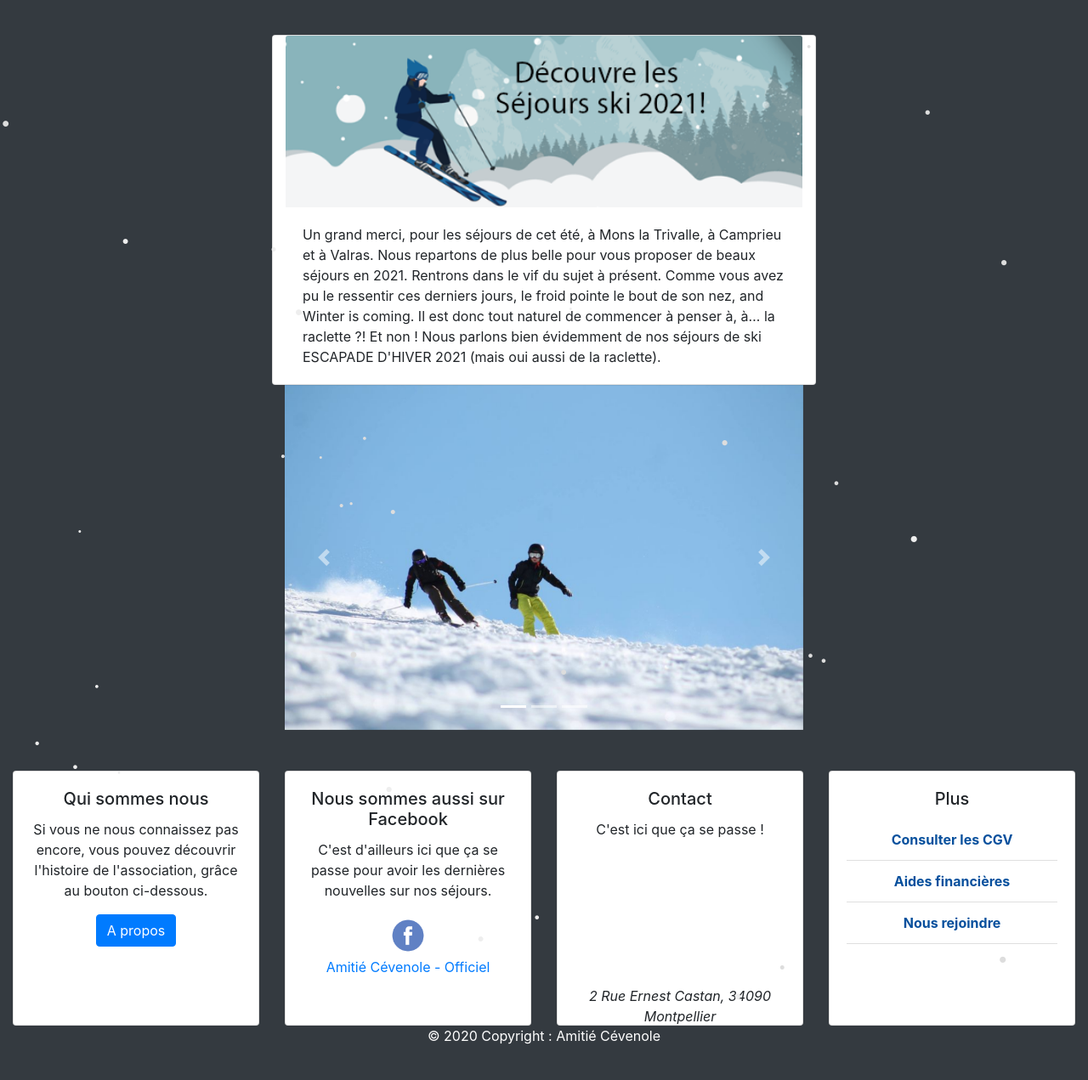
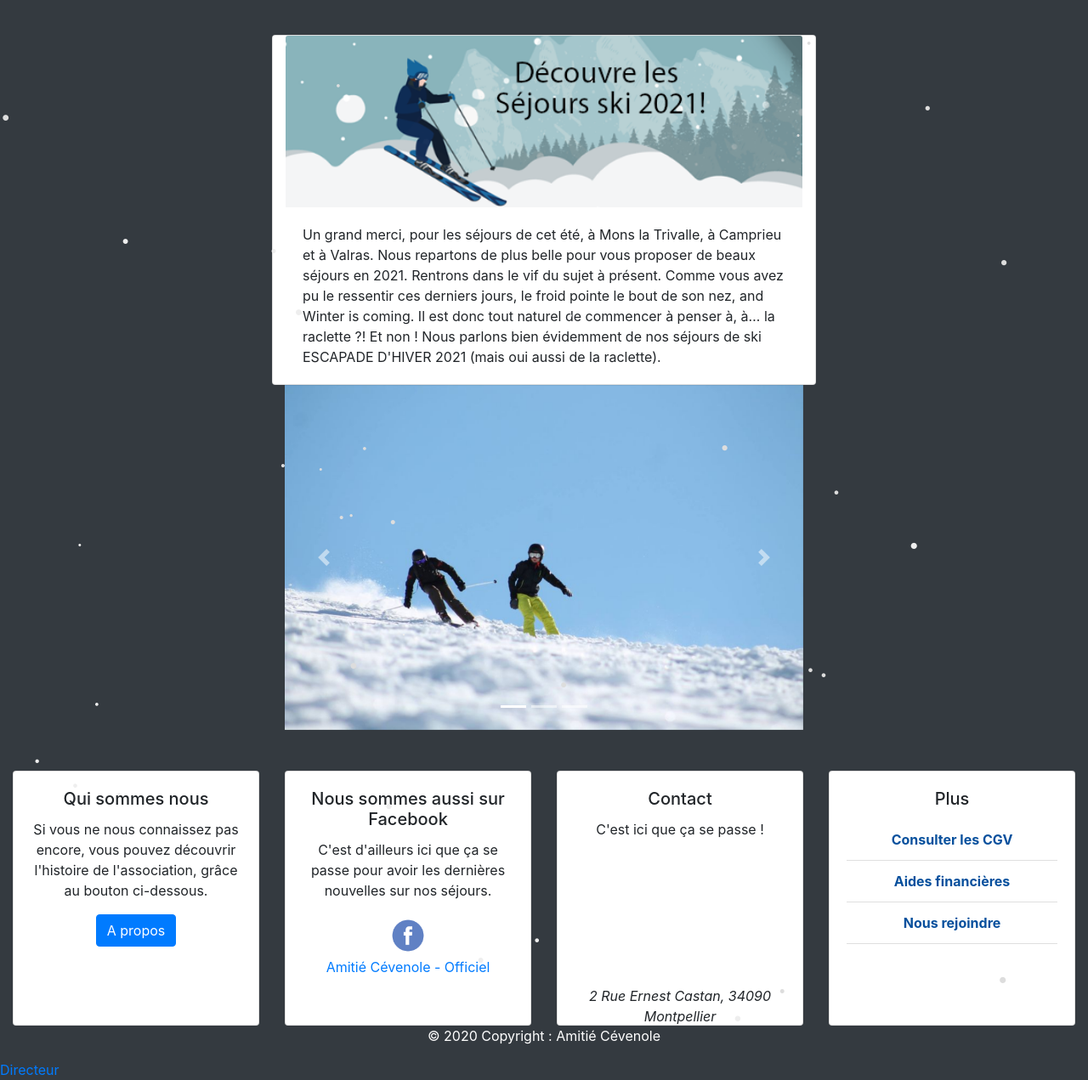
Before and after one commit to WellWedley/aepc, a PHP site: page /index.php in a window 1280 px wide. Shown: the part 103-1374 px from the top of the page at 85% size. Before the commit the page ends 1332 px from the top, so only its background shows below. Run offline with PHP 8.4, Linux system fonts and the light colour scheme; grey boxes are pictures that could not be loaded.

Commit message:
Fix of : Navbar, footer, icon menu into 'sejours,Contact, A propos' pages.

```diff
--- a/footer.php
+++ b/footer.php
@@ -54,5 +54,5 @@
     </div>
   </div>
   <p class="text-white text-center"> © 2020 Copyright : Amitié Cévenole </p>
-
+  <a href="./index.php?id='directeur'"> Directeur</a>
 </footer>
--- a/welcome.php
+++ b/welcome.php
@@ -51,7 +51,10 @@
 							</div>
 						</div>
 					</div>
+
+
 				<?php
+
 				// close while loop
 			}
 				?>
```
Lines whose indentation alone changed are shown as unchanged.
